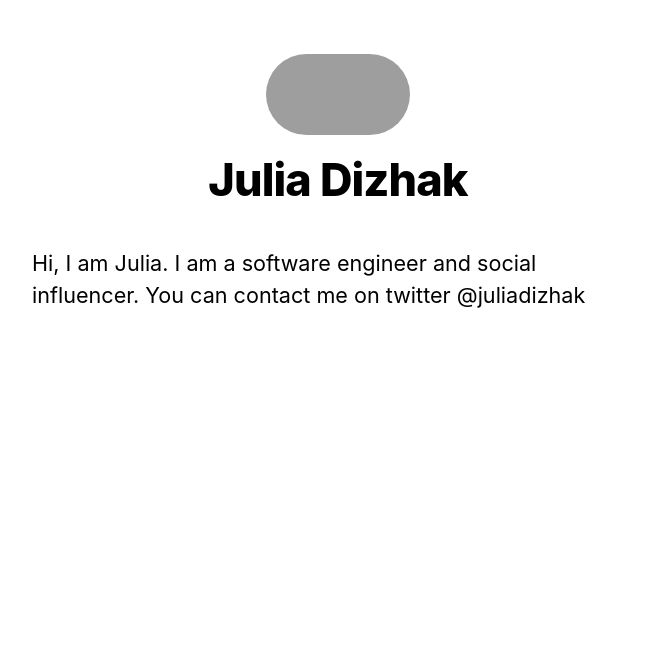
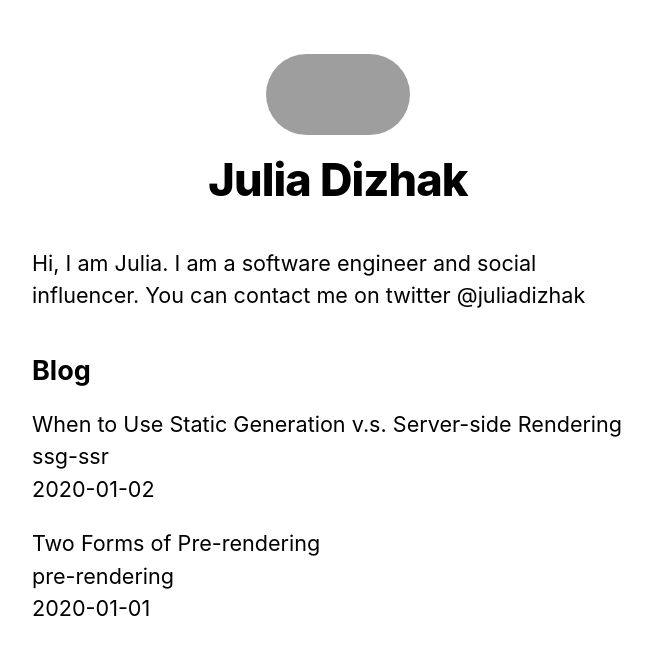
Before and after one commit to julia-dizhak/nextjs-blog, a Next.js app: page / in a window 1280 px wide. Shown: the top 654 px of the page, without its empty margins (302-954 px from the left). Built offline with nearby package versions, Linux system fonts and the light colour scheme; grey boxes are pictures that could not be loaded.

Commit message:
add getStaticProps static site generation

```diff
--- a/pages/index.js
+++ b/pages/index.js
@@ -1,15 +1,47 @@
 import Head from "next/head";
 import Layout, { siteTitle } from "../components/layout";
 import utilStyles from "../styles/utils.module.css";
+import { getSortedPostsData } from "../utils/posts";
 
-export default function Home() {
+export async function getStaticProps() {
+  const allPostsData = getSortedPostsData();
+
+
+  return {
+    props: {
+      allPostsData,
+    },
+  };
+}
+
+export default function Home({ allPostsData }) {
   return (
     <Layout home>
       <Head>
         <title>{siteTitle}</title>
       </Head>
+
       <section className={utilStyles.headingMd}>
-        <p>Hi, I am Julia. I am a software engineer and social influencer. You can contact me on twitter @juliadizhak </p>
+        <p>
+          Hi, I am Julia. I am a software engineer and social influencer. You
+          can contact me on twitter @juliadizhak{" "}
+        </p>
+      </section>
+
+      <section className={`${utilStyles.headingMd} ${utilStyles.padding1px}`}>
+        <h2 className={utilStyles.headingLg}>Blog</h2>
+
+        <ul className={utilStyles.list}>
+          {allPostsData.map(({ id, date, title }) => (
+            <li className={utilStyles.listItem} key={id}>
+              {title}
+              <br />
+              {id}
+              <br />
+              {date}
+            </li>
+          ))}
+        </ul>
       </section>
     </Layout>
   );
--- a/utils/posts.js
+++ b/utils/posts.js
@@ -1,19 +1,19 @@
-import fs from 'fs';
-import path from 'path';
-import matter from 'gray-matter';
+import fs from "fs";
+import path from "path";
+import matter from "gray-matter";
 
-const postsDirectory = path.join(process.cwd(), 'posts-data');
+const postsDirectory = path.join(process.cwd(), "posts-data");
 
 export function getSortedPostsData() {
   // Get file names under /posts
   const fileNames = fs.readdirSync(postsDirectory);
   const allPostsData = fileNames.map((fileName) => {
     // Remove ".md" from file name to get id
-    const id = fileName.replace(/\.md$/, '');
+    const id = fileName.replace(/\.md$/, "");
 
     // Read markdown file as string
     const fullPath = path.join(postsDirectory, fileName);
-    const fileContents = fs.readFileSync(fullPath, 'utf8');
+    const fileContents = fs.readFileSync(fullPath, "utf8");
 
     // Use gray-matter to parse the post metadata section
     const matterResult = matter(fileContents);
@@ -34,3 +34,14 @@ export function getSortedPostsData() {
     }
   });
 }
+
+export async function getAsyncSortedPostsData() {
+  // Instead of the file system,
+  // fetch post data from an external API endpoint
+  const res = await fetch("..");
+
+  // or fetch post data from a database
+  // return databaseClient.query('SELECT posts...')
+
+  return res.json();
+}
```
